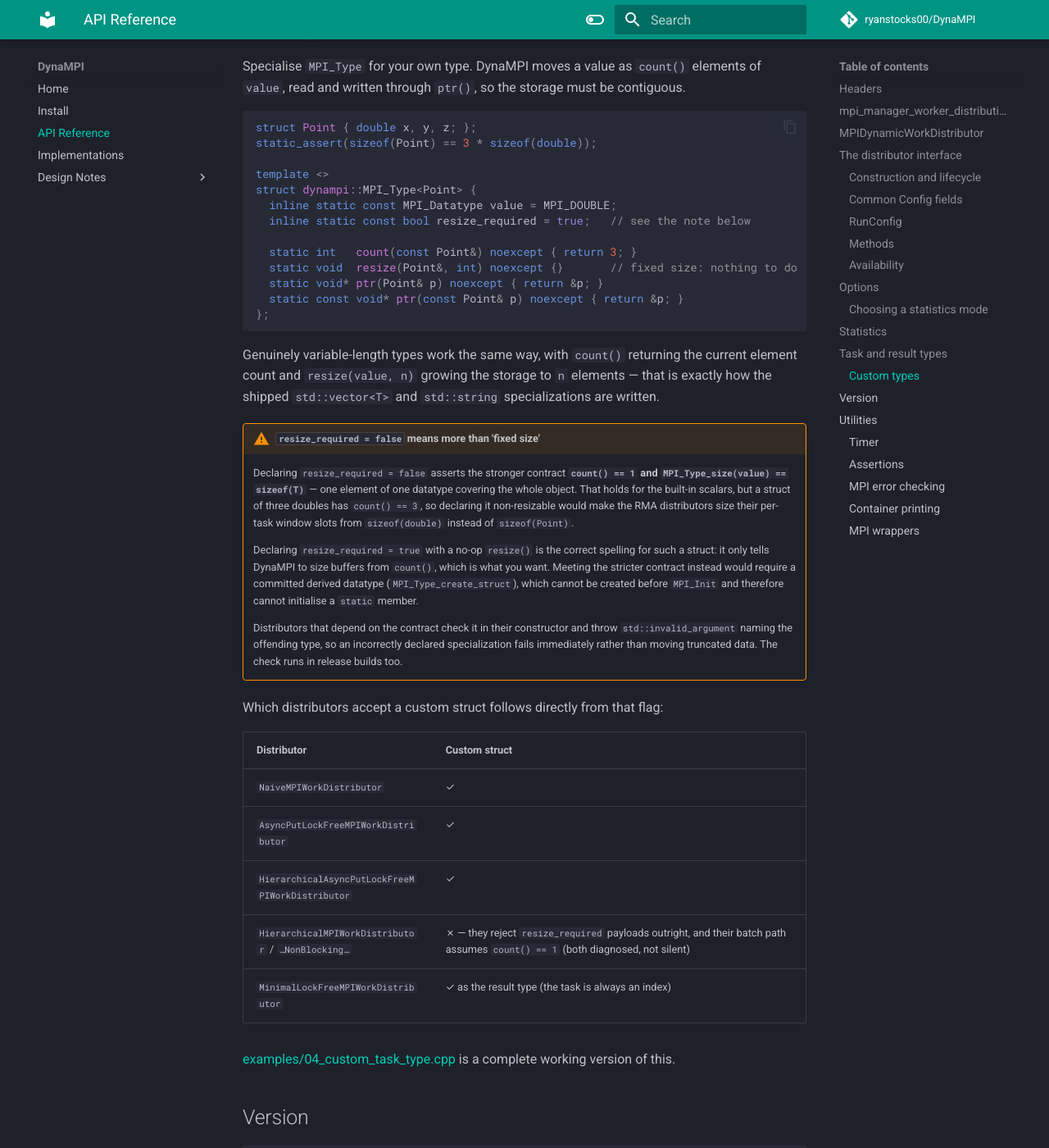
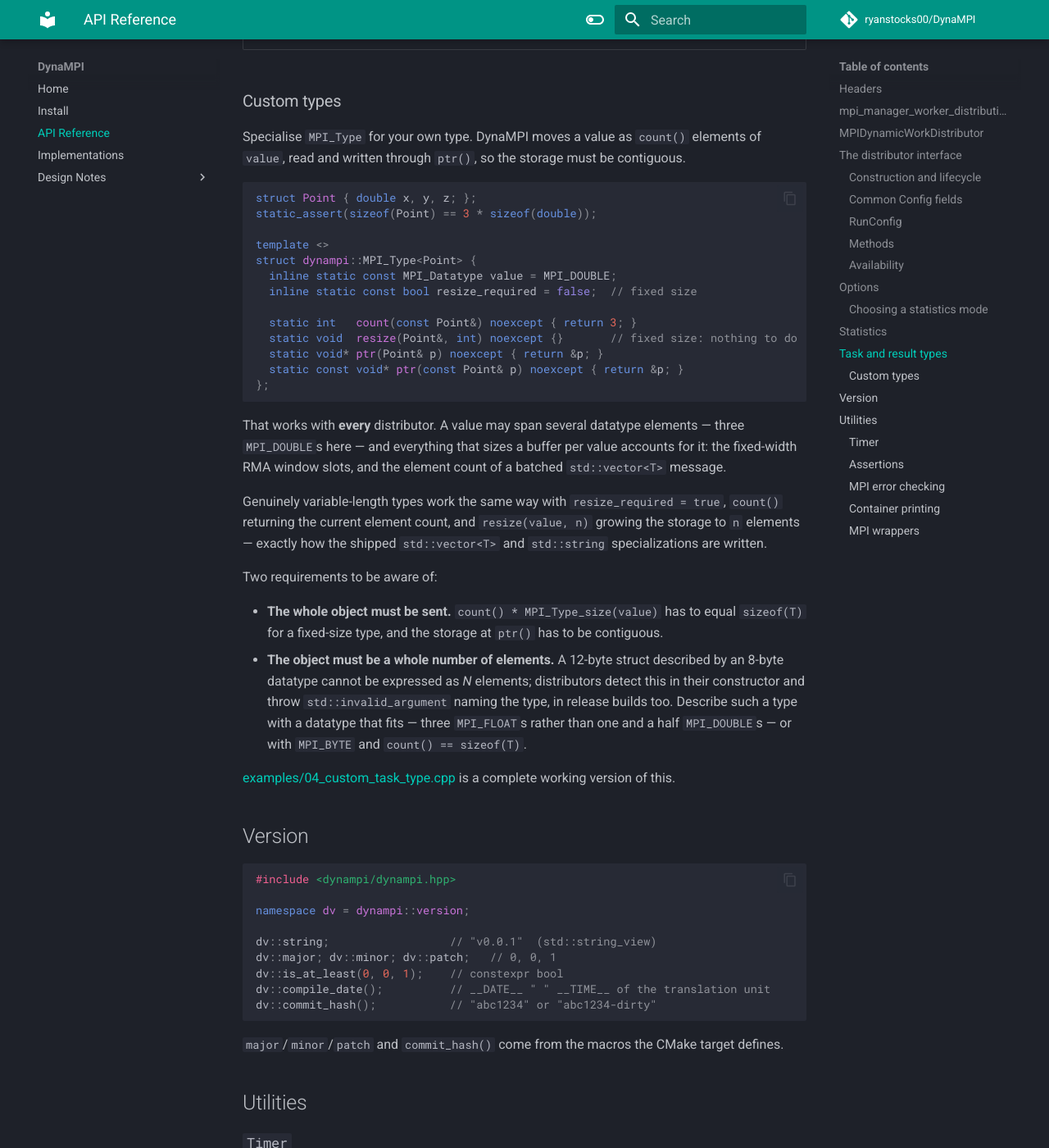
Before and after one commit to ryanstocks00/DynaMPI, an MkDocs documentation site: the page built from docs/src/api.md, in a window 1280 px wide and 1400 px high, scrolled down 9462 px. Shown: the whole window at 82% size. Built offline with MkDocs 1.6.1 and Material for MkDocs 9.7.7, drawn with Linux system fonts in a browser that asks for light colours; comment, search, counter and statistics services are not loaded; the version menu is left out; some of the changed text lies outside the part shown.

Commit message:
Support multi-element fixed-size payloads instead of rejecting them
The previous commit guarded the assumption that one MPI datatype element
covers one whole value, turning silent truncation into an exception. Lift
the assumption instead, so a fixed-size struct described by its scalar
element type -- a Point of three doubles declaring MPI_DOUBLE with
count() == 3 -- works with every distributor.

- Add mpi_elements_per_value<T>(), the number of datatype elements in one
  T, derived from sizeof(T) so it needs no instance. Variable-length types
  report 1 and keep sizing their buffers from count().
- Count batched std::vector<T> messages in elements rather than in values,
  with resize() inverting the same conversion. This is what the
  hierarchical distributors' TASK_BATCH / RESULT_BATCH path needed; it
  previously sent one element per value, so a batch of Points arrived with
  two thirds of each value missing.
- Size the RMA window slots per value rather than per element, so a
  multi-element payload no longer overruns its slot.

check_fixed_size_mpi_type() now enforces only what remains genuinely
necessary: the object must be a whole number of datatype elements. A
12-byte struct described by an 8-byte datatype still cannot be expressed,
and is still rejected with a message naming the type and the fix.

resize_required = false is now the correct spelling for a fixed-size
struct, so the docs and examples use it rather than the resize_required =
true workaround.

````diff
--- a/docs/src/api.md
+++ b/docs/src/api.md
@@ -315,7 +315,8 @@
 
 | Payload | Naive | Hierarchical / NonBlocking | AsyncPut / Hier. AsyncPut | MinimalLockFree |
 |---------|-------|----------------------------|---------------------------|-----------------|
-| Fixed-size | ✓ | ✓ | ✓ | ✓ (results) |
+| Fixed-size scalar | ✓ | ✓ | ✓ | ✓ (results) |
+| Fixed-size struct | ✓ | ✓ | ✓ | ✓ (results) |
 | Variable-length | ✓ | **✗** | ✓, up to `max_task_count` / `max_result_count` elements | ✓ (results) |
 
 ### Custom types
@@ -331,7 +332,7 @@
 template <>
 struct dynampi::MPI_Type<Point> {
   inline static const MPI_Datatype value = MPI_DOUBLE;
-  inline static const bool resize_required = true;   // see the note below
+  inline static const bool resize_required = false;  // fixed size
 
   static int   count(const Point&) noexcept { return 3; }
   static void  resize(Point&, int) noexcept {}       // fixed size: nothing to do
@@ -340,40 +341,27 @@
 };
 ```
 
-Genuinely variable-length types work the same way, with `count()` returning the
-current element count and `resize(value, n)` growing the storage to `n` elements
-— that is exactly how the shipped `std::vector<T>` and `std::string`
-specializations are written.
+That works with **every** distributor.  A value may span several datatype
+elements — three `MPI_DOUBLE`s here — and everything that sizes a buffer per
+value accounts for it: the fixed-width RMA window slots, and the element count
+of a batched `std::vector<T>` message.
 
-!!! warning "`resize_required = false` means more than 'fixed size'"
-    Declaring `resize_required = false` asserts the stronger contract
-    **`count() == 1` and `MPI_Type_size(value) == sizeof(T)`** — one element of
-    one datatype covering the whole object.  That holds for the built-in scalars,
-    but a struct of three doubles has `count() == 3`, so declaring it
-    non-resizable would make the RMA distributors size their per-task window
-    slots from `sizeof(double)` instead of `sizeof(Point)`.
+Genuinely variable-length types work the same way with `resize_required = true`,
+`count()` returning the current element count, and `resize(value, n)` growing the
+storage to `n` elements — exactly how the shipped `std::vector<T>` and
+`std::string` specializations are written.
 
-    Declaring `resize_required = true` with a no-op `resize()` is the correct
-    spelling for such a struct: it only tells DynaMPI to size buffers from
-    `count()`, which is what you want.  Meeting the stricter contract instead
-    would require a committed derived datatype (`MPI_Type_create_struct`), which
-    cannot be created before `MPI_Init` and therefore cannot initialise a
-    `static` member.
+Two requirements to be aware of:
 
-    Distributors that depend on the contract check it in their constructor and
-    throw `std::invalid_argument` naming the offending type, so an incorrectly
-    declared specialization fails immediately rather than moving truncated data.
-    The check runs in release builds too.
-
-Which distributors accept a custom struct follows directly from that flag:
-
-| Distributor | Custom struct |
-|-------------|---------------|
-| `NaiveMPIWorkDistributor` | ✓ |
-| `AsyncPutLockFreeMPIWorkDistributor` | ✓ |
-| `HierarchicalAsyncPutLockFreeMPIWorkDistributor` | ✓ |
-| `HierarchicalMPIWorkDistributor` / `…NonBlocking…` | ✗ — they reject `resize_required` payloads outright, and their batch path assumes `count() == 1` (both diagnosed, not silent) |
-| `MinimalLockFreeMPIWorkDistributor` | ✓ as the result type (the task is always an index) |
+- **The whole object must be sent.** `count() * MPI_Type_size(value)` has to
+  equal `sizeof(T)` for a fixed-size type, and the storage at `ptr()` has to be
+  contiguous.
+- **The object must be a whole number of elements.** A 12-byte struct described
+  by an 8-byte datatype cannot be expressed as *N* elements; distributors detect
+  this in their constructor and throw `std::invalid_argument` naming the type,
+  in release builds too.  Describe such a type with a datatype that fits — three
+  `MPI_FLOAT`s rather than one and a half `MPI_DOUBLE`s — or with `MPI_BYTE` and
+  `count() == sizeof(T)`.
 
 [examples/04_custom_task_type.cpp](https://github.com/ryanstocks00/DynaMPI/blob/main/examples/04_custom_task_type.cpp)
 is a complete working version of this.
````
Also changed, not shown: docs/src/implementations.md (+3 -3 lines), 5 other files.
